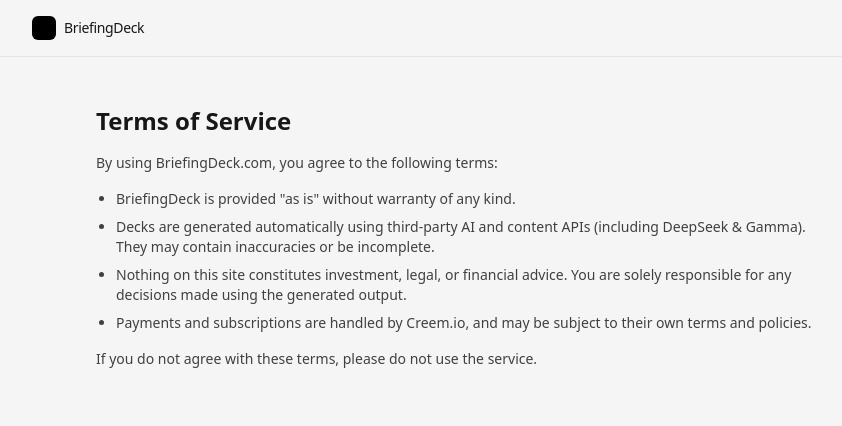
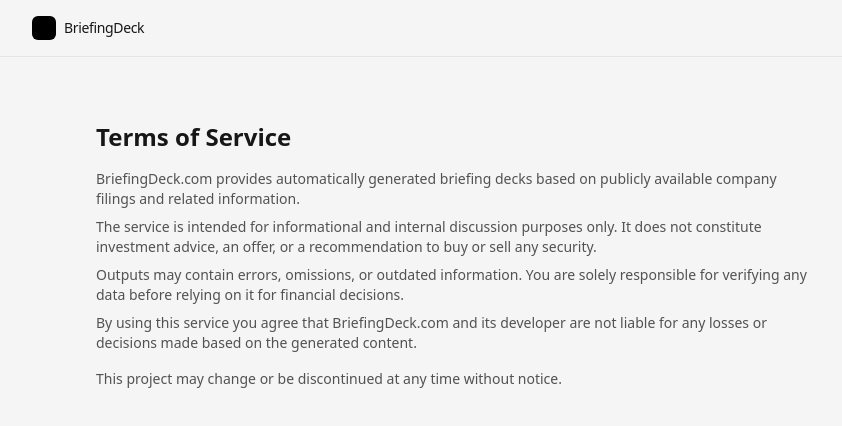
Before and after one commit to tianyumvp/earnings-deck, a Next.js app: page /terms in a window 1280 px wide. Shown: the top 426 px of the page, without its empty margins (184-1026 px from the left). Built offline with nearby package versions, Linux system fonts and the light colour scheme.

Commit message:
Finalize UI and legal pages

```diff
--- a/pages/index.js
+++ b/pages/index.js
@@ -1,13 +1,169 @@
+// pages/index.js
+import { useEffect, useState } from 'react';
+
+export default function Home() {
+  const [ticker, setTicker] = useState('');
+  const [loading, setLoading] = useState(false);
+  const [status, setStatus] = useState(null);
+  const [error, setError] = useState(null);
+  const [paidMessage, setPaidMessage] = useState(null);
+
+  // 处理 Creem 成功回调 ?paid=1&ticker=AMD
+  useEffect(() => {
+    if (typeof window === 'undefined') return;
+    const url = new URL(window.location.href);
+    const paid = url.searchParams.get('paid');
+    const t = url.searchParams.get('ticker');
+    if (paid === '1' && t) {
+      setPaidMessage(
+        `Payment received for ${t}. Your briefing deck is being generated.`
+      );
+    }
+  }, []);
+
+  const handleGenerate = async (e) => {
+    e.preventDefault();
+    setError(null);
+    setStatus(null);
+    setPaidMessage(null);
+
+    if (!ticker.trim()) {
+      setError('Please enter a stock ticker, e.g. AMD');
+      return;
+    }
+
+    setLoading(true);
+    try {
+      const res = await fetch('/api/pay', {
+        method: 'POST',
+        headers: { 'Content-Type': 'application/json' },
+        body: JSON.stringify({ ticker: ticker.trim().toUpperCase() }),
+      });
+
+      const data = await res.json().catch(() => ({}));
+      console.log('[frontend] /api/pay response:', data);
+
+      if (!res.ok || !data.ok || !data.checkoutUrl) {
+        setError(data.error || 'Payment failed. Please try again.');
+        return;
+      }
+
+      // 跳转到 Creem 付款页
+      window.location.href = data.checkoutUrl;
+    } catch (err) {
+      console.error(err);
+      setError('Network error. Please try again.');
+    } finally {
+      setLoading(false);
+    }
+  };
+
+  return (
+    <main className="min-h-screen bg-neutral-100 text-neutral-900 flex flex-col">
+      {/* 顶部栏 */}
+      <header className="w-full border-b border-neutral-200 bg-neutral-100/80">
+        <div className="mx-auto flex max-w-4xl items-center justify-between px-6 py-4">
+          <div className="flex items-center gap-2">
+            <div className="h-6 w-6 rounded-md bg-black" />
+            <span className="text-sm font-medium tracking-tight">
+              BriefingDeck
+            </span>
+          </div>
+        </div>
+      </header>
+
+      {/* 主内容 */}
+      <div className="flex-1">
+        <section className="mx-auto max-w-3xl px-6 py-12 md:py-16">
+          <div className="rounded-2xl border border-neutral-200 bg-white shadow-sm px-6 py-8 md:px-8 md:py-10">
+            {/* 顶部提示：Creem 回调成功提示 */}
+            {paidMessage && (
+              <div className="mb-4 rounded-lg border border-emerald-200 bg-emerald-50 px-3 py-2 text-xs text-emerald-700">
+                {paidMessage}
+              </div>
+            )}
+
+            {/* 标题区 */}
+            <div className="space-y-4 mb-8">
+              <p className="text-xs font-medium uppercase tracking-[0.18em] text-neutral-500">
+                Briefing Deck Agent
+              </p>
+              <h1 className="text-3xl md:text-4xl font-semibold tracking-tight text-neutral-900">
+                Turn a ticker into an briefing deck
+              </h1>
+              <p className="text-sm md:text-base leading-relaxed text-neutral-600">
+                Enter any stock ticker to generate a concise, banker-style
+                briefing deck based on the latest publicly filed results.
+              </p>
+            </div>
+
+            {/* 表单 */}
+            <form onSubmit={handleGenerate} className="space-y-4">
+              <div>
+                <label
+                  htmlFor="ticker"
+                  className="mb-1 block text-xs font-medium uppercase tracking-wide text-neutral-500"
+                >
+                  Ticker
+                </label>
+                <div className="flex flex-col gap-3 md:flex-row md:items-center">
+                  <input
+                    id="ticker"
+                    type="text"
+                    placeholder="e.g. AMD"
+                    className="w-full rounded-lg border border-neutral-300 bg-neutral-50 px-3 py-2.5 text-sm text-neutral-900 placeholder-neutral-400 focus:outline-none focus:ring-2 focus:ring-neutral-900 focus:border-neutral-900"
+                    value={ticker}
+                    onChange={(e) => setTicker(e.target.value)}
+                  />
+                  <button
+                    type="submit"
+                    disabled={loading}
+                    className="inline-flex items-center justify-center rounded-lg bg-black px-4 py-2.5 text-sm font-medium text-white hover:bg-neutral-800 disabled:opacity-60 disabled:cursor-not-allowed transition"
+                  >
+                    {loading ? 'Processing…' : 'Generate for $4.99'}
+                  </button>
+                </div>
+              </div>
+
+              {/* 错误 / 状态 */}
+              {(error || status) && (
+                <div className="mt-2 space-y-1">
+                  {error && (
+                    <p className="text-xs text-red-500">
+                      {error}
+                    </p>
+                  )}
+                  {status && (
+                    <p className="text-xs text-emerald-600">
+                      {status}
+                    </p>
+                  )}
+                </div>
+              )}
+            </form>
+
+            {/* 卖点文案 */}
+            <div className="mt-8 space-y-1 text-xs md:text-sm text-neutral-500">
+              <p>• Uses latest publicly filed earnings and investor materials.</p>
+              <p>• Clean, professional layout for investor meetings and IC memos.</p>
+              <p>• Typically ready in about 60 seconds.</p>
+            </div>
+
+            {/* Powered by 声明 */}
+            <div className="mt-6 border-t border-neutral-200 pt-3">
+              <p className="text-[11px] text-neutral-400">
+                Powered by DeepSeek &amp; Gamma API. BriefingDeck does not
+                provide investment advice; all content is for information only.
+              </p>
+            </div>
+          </div>
+        </section>
+      </div>
+
+      {/* Footer */}
       <footer className="border-t border-neutral-200 bg-neutral-100">
         <div className="mx-auto flex max-w-4xl items-center justify-between px-6 py-4 text-xs text-neutral-500">
-
           <span>© {new Date().getFullYear()} BriefingDeck.com</span>
-
-    {/* Subtle model/API attribution */}
-    <div className="flex items-center gap-4 text-[11px] opacity-60">
-      <span>Powered by DeepSeek & Gamma API</span>
-    </div>
-
           <div>
             <a href="/privacy" className="mr-4 hover:text-neutral-800">
               Privacy Policy
@@ -16,6 +172,8 @@
               Terms of Service
             </a>
           </div>
-
         </div>
       </footer>
+    </main>
+  );
+}
--- a/pages/terms.js
+++ b/pages/terms.js
@@ -1,6 +1,6 @@
 // pages/terms.js
 
-export default function TermsPage() {
+export default function TermsOfService() {
   return (
     <main className="min-h-screen bg-neutral-100 text-neutral-900 flex flex-col">
       <header className="w-full border-b border-neutral-200 bg-neutral-100/80">
@@ -14,30 +14,29 @@
         </div>
       </header>
 
-      <section className="mx-auto max-w-3xl px-6 py-10 md:py-12 flex-1">
+      <section className="mx-auto max-w-3xl px-6 py-12 md:py-16 flex-1">
         <h1 className="text-2xl font-semibold mb-4">Terms of Service</h1>
-        <p className="text-sm text-neutral-700 mb-4">
-          By using BriefingDeck.com, you agree to the following terms:
+        <p className="text-sm text-neutral-600 mb-2">
+          BriefingDeck.com provides automatically generated briefing decks based
+          on publicly available company filings and related information.
         </p>
-        <ul className="list-disc pl-5 space-y-2 text-sm text-neutral-700">
-          <li>
-            BriefingDeck is provided &quot;as is&quot; without warranty of any kind.
-          </li>
-          <li>
-            Decks are generated automatically using third-party AI and content APIs
-            (including DeepSeek &amp; Gamma). They may contain inaccuracies or be incomplete.
-          </li>
-          <li>
-            Nothing on this site constitutes investment, legal, or financial advice.
-            You are solely responsible for any decisions made using the generated output.
-          </li>
-          <li>
-            Payments and subscriptions are handled by Creem.io, and may be subject to
-            their own terms and policies.
-          </li>
-        </ul>
-        <p className="text-sm text-neutral-700 mt-4">
-          If you do not agree with these terms, please do not use the service.
+        <p className="text-sm text-neutral-600 mb-2">
+          The service is intended for informational and internal discussion
+          purposes only. It does not constitute investment advice, an offer, or
+          a recommendation to buy or sell any security.
+        </p>
+        <p className="text-sm text-neutral-600 mb-2">
+          Outputs may contain errors, omissions, or outdated information. You
+          are solely responsible for verifying any data before relying on it for
+          financial decisions.
+        </p>
+        <p className="text-sm text-neutral-600 mb-2">
+          By using this service you agree that BriefingDeck.com and its
+          developer are not liable for any losses or decisions made based on the
+          generated content.
+        </p>
+        <p className="text-sm text-neutral-600 mt-4">
+          This project may change or be discontinued at any time without notice.
         </p>
       </section>
     </main>
```
Lines whose indentation alone changed are shown as unchanged.
